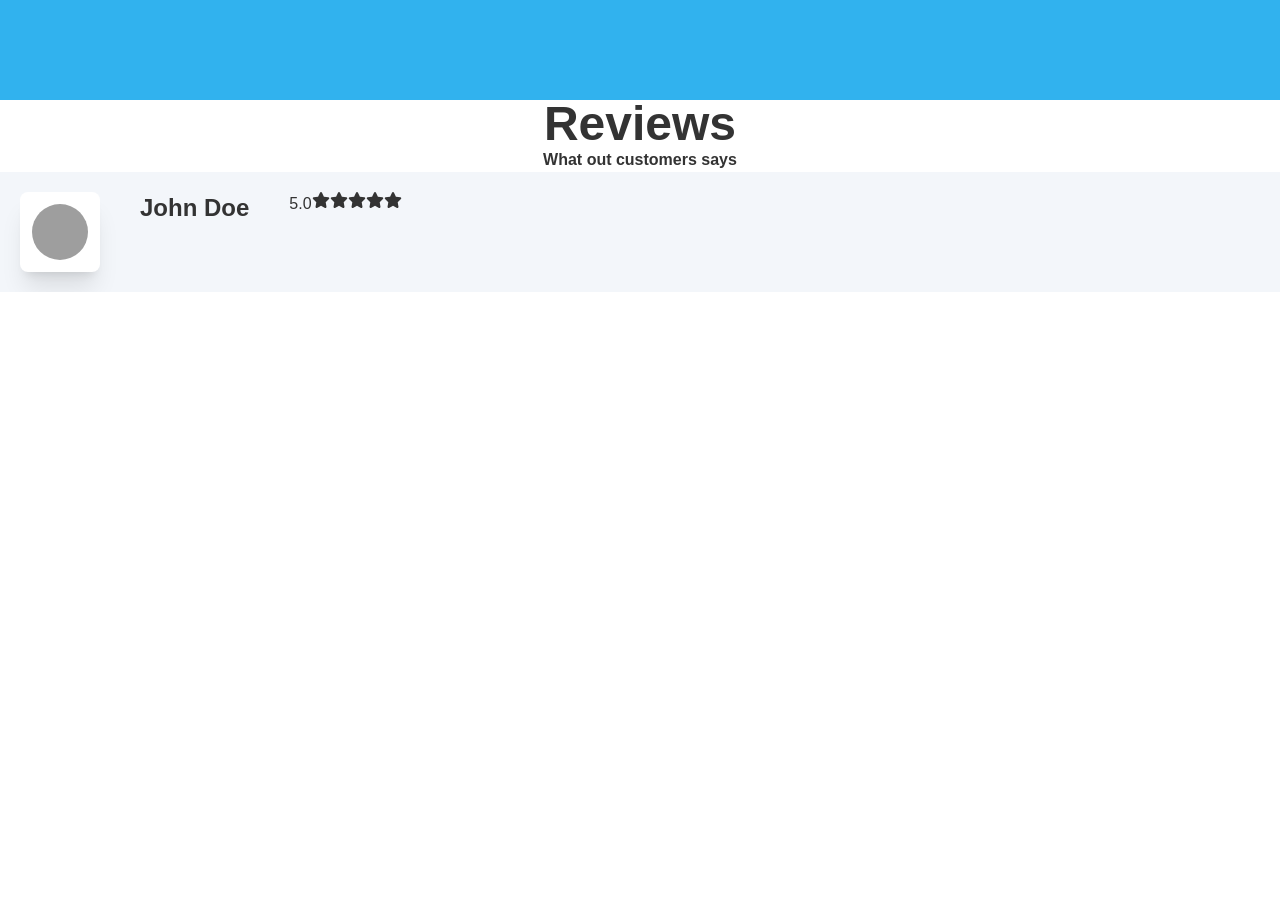
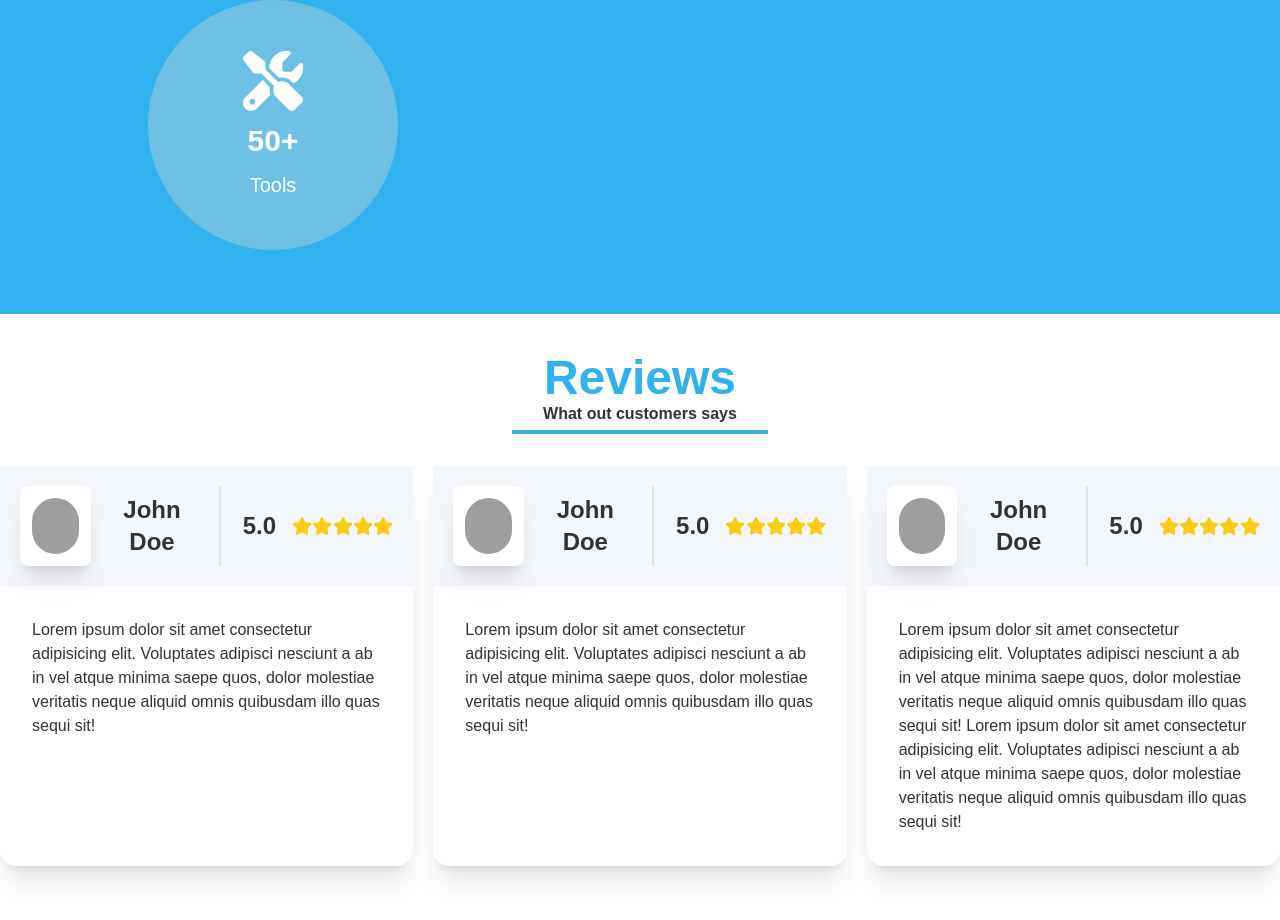
Before and after one commit to masharzy/toptool-client, a React (Create React App) app: page / in a window 1280 px wide. Shown: the part 2018-2938 px from the top of the page. Before the commit the page ends 2310 px from the top, so only its background shows below. Built offline with nearby package versions, Linux system fonts and the light colour scheme; grey boxes are pictures that could not be loaded.

Commit message:
Tools Section Done

```diff
--- a/src/Pages/Home/Reviews/Reviews.js
+++ b/src/Pages/Home/Reviews/Reviews.js
@@ -4,13 +4,14 @@ import React from "react";
 
 const Reviews = () => {
   return (
-    <div>
-      <div className="font-bold text-center relative  after:w-36 after:bg-white after:h-1 after:absolute after:-bottom-2 after:left-0 after:right-0 after:mx-auto inline-block">
-        <h2 className="text-5xl">Reviews</h2>
+    <div className="container mx-auto my-10">
+      <div className="font-bold text-center relative after:w-64 after:bg-primary after:h-1 after:absolute after:-bottom-2 after:left-0 after:right-0 after:mx-auto ">
+        <h2 className="text-5xl text-primary">Reviews</h2>
         <span className="block">What out customers says</span>
       </div>
-      <div className="card">
-        <div className="card-header flex bg-[#F3F6FA] p-5">
+      <div className="lg:flex lg:space-x-5 flex-wrap mt-10">
+        <div className="card mb-5 shadow-xl lg:flex-1">
+          <div className="card-header flex bg-[#F3F6FA] p-5 items-center">
             <div className="card-image shadow-xl inline-block p-3 rounded-lg bg-white">
               <img
                 className="w-14 h-14 rounded-full object-cover"
@@ -18,14 +19,92 @@ const Reviews = () => {
                 alt=""
               />
             </div>
-          <h2 className="font-bold text-2xl mx-10">John Doe</h2>
-          <div className="rating-text">5.0</div>
-          <div className="rating">
+
+            <h2 className="font-bold text-2xl ml-4">John Doe</h2>
+            <div class="divider lg:divider-horizontal"></div>
+
+            <div className="rating-text text-2xl font-bold mr-4">5.0</div>
+            <div className="rating text-yellow-400 text-lg">
               <FontAwesomeIcon icon={faStar} />
               <FontAwesomeIcon icon={faStar} />
               <FontAwesomeIcon icon={faStar} />
               <FontAwesomeIcon icon={faStar} />
               <FontAwesomeIcon icon={faStar} />
+            </div>
+          </div>
+          <div className="card-body text-left">
+            <p>
+              Lorem ipsum dolor sit amet consectetur adipisicing elit.
+              Voluptates adipisci nesciunt a ab in vel atque minima saepe quos,
+              dolor molestiae veritatis neque aliquid omnis quibusdam illo quas
+              sequi sit!
+            </p>
+          </div>
+        </div>
+        <div className="card mb-5 shadow-xl lg:flex-1">
+          <div className="card-header flex bg-[#F3F6FA] p-5 items-center">
+            <div className="card-image shadow-xl inline-block p-3 rounded-lg bg-white">
+              <img
+                className="w-14 h-14 rounded-full object-cover"
+                src="https://images.pexels.com/photos/220453/pexels-photo-220453.jpeg?auto=compress&cs=tinysrgb&dpr=2&h=750&w=1260"
+                alt=""
+              />
+            </div>
+
+            <h2 className="font-bold text-2xl ml-4">John Doe</h2>
+            <div class="divider lg:divider-horizontal"></div>
+
+            <div className="rating-text text-2xl font-bold mr-4">5.0</div>
+            <div className="rating text-yellow-400 text-lg">
+              <FontAwesomeIcon icon={faStar} />
+              <FontAwesomeIcon icon={faStar} />
+              <FontAwesomeIcon icon={faStar} />
+              <FontAwesomeIcon icon={faStar} />
+              <FontAwesomeIcon icon={faStar} />
+            </div>
+          </div>
+          <div className="card-body text-left">
+            <p>
+              Lorem ipsum dolor sit amet consectetur adipisicing elit.
+              Voluptates adipisci nesciunt a ab in vel atque minima saepe quos,
+              dolor molestiae veritatis neque aliquid omnis quibusdam illo quas
+              sequi sit!
+            </p>
+          </div>
+        </div>
+        <div className="card mb-5 shadow-xl lg:flex-1">
+          <div className="card-header flex bg-[#F3F6FA] p-5 items-center">
+            <div className="card-image shadow-xl inline-block p-3 rounded-lg bg-white">
+              <img
+                className="w-14 h-14 rounded-full object-cover"
+                src="https://images.pexels.com/photos/220453/pexels-photo-220453.jpeg?auto=compress&cs=tinysrgb&dpr=2&h=750&w=1260"
+                alt=""
+              />
+            </div>
+
+            <h2 className="font-bold text-2xl ml-4">John Doe</h2>
+            <div class="divider lg:divider-horizontal"></div>
+
+            <div className="rating-text text-2xl font-bold mr-4">5.0</div>
+            <div className="rating text-yellow-400 text-lg">
+              <FontAwesomeIcon icon={faStar} />
+              <FontAwesomeIcon icon={faStar} />
+              <FontAwesomeIcon icon={faStar} />
+              <FontAwesomeIcon icon={faStar} />
+              <FontAwesomeIcon icon={faStar} />
+            </div>
+          </div>
+          <div className="card-body text-left">
+            <p>
+              Lorem ipsum dolor sit amet consectetur adipisicing elit.
+              Voluptates adipisci nesciunt a ab in vel atque minima saepe quos,
+              dolor molestiae veritatis neque aliquid omnis quibusdam illo quas
+              sequi sit!
+              Lorem ipsum dolor sit amet consectetur adipisicing elit.
+              Voluptates adipisci nesciunt a ab in vel atque minima saepe quos,
+              dolor molestiae veritatis neque aliquid omnis quibusdam illo quas
+              sequi sit!
+            </p>
           </div>
         </div>
       </div>
--- a/src/Pages/Home/Summery/Summery.js
+++ b/src/Pages/Home/Summery/Summery.js
@@ -6,14 +6,14 @@ import React from "react";
 
 const Summery = () => {
   return (
-    <div className="bg-primary text-white py-5 mt-5">
+    <div className="bg-primary text-white pt-5 pb-16 mt-5">
       <div className="container mx-auto mt-20 lg:px-32">
         <div className="font-bold text-center relative  after:w-36 after:bg-white after:h-1 after:absolute after:-bottom-2 after:left-0 after:right-0 after:mx-auto inline-block">
           <h2 className="text-5xl">Summery Of Our Company</h2>
           <span className="block">Let's watch summery of our company.</span>
         </div>
 
-        <div className="grid grid-cols-4 my-20">
+        <div className="flex lg:justify-between justify-center md:space-x-5 md:space-y-5 space-y-5 flex-wrap mt-10">
           <div className="summery-item bg-info rounded-full w-[250px] h-[250px] flex flex-col items-center justify-center">
             <div className="summery-item-image">
               <FontAwesomeIcon
@@ -36,10 +36,7 @@ const Summery = () => {
           </div>
           <div className="summery-item bg-info rounded-full w-[250px] h-[250px] flex flex-col items-center justify-center">
             <div className="summery-item-image">
-              <FontAwesomeIcon
-                className="text-white text-6xl"
-                icon={faStar}
-              />
+              <FontAwesomeIcon className="text-white text-6xl" icon={faStar} />
             </div>
             <h2 className="text-3xl font-bold my-3">33K+</h2>
             <h3 className="text-white text-xl">Reviews</h3>
```
Lines whose indentation alone changed are shown as unchanged.
